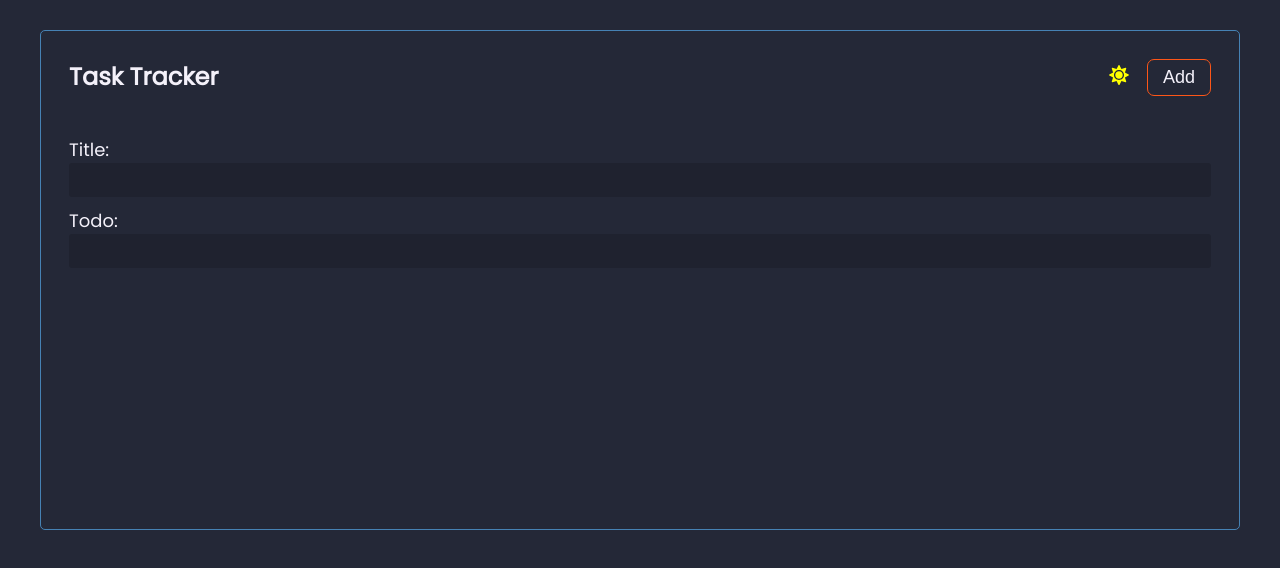
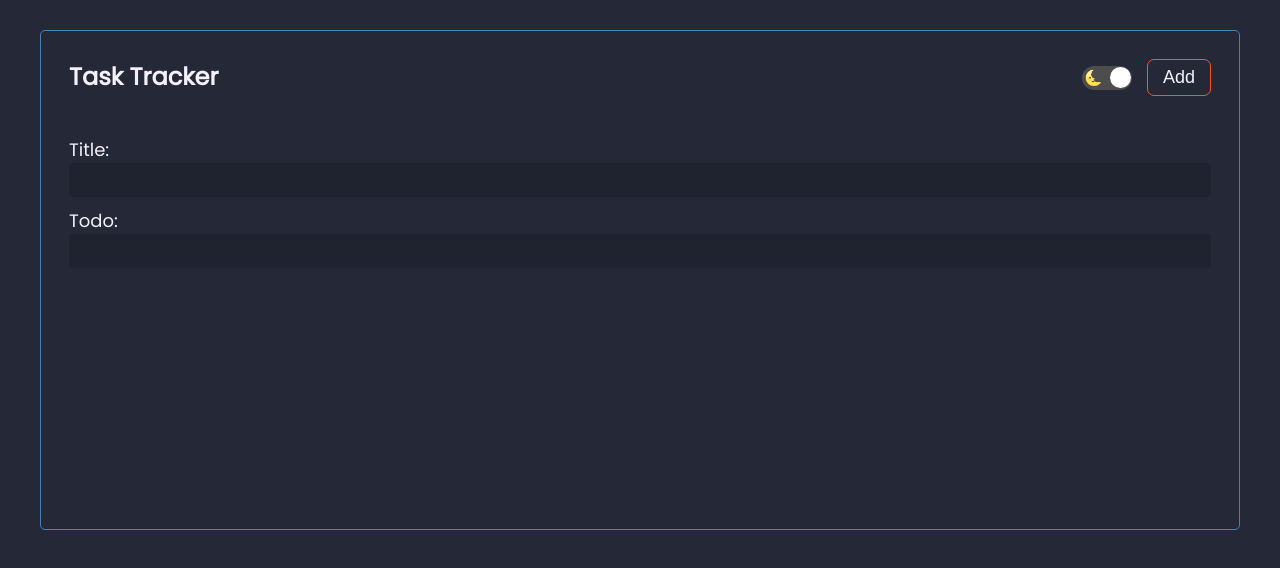
Before and after one commit to miroiu-dev/todo-app, a React (Create React App) app: page / in a window 1280 px wide. Shown: the top 568 px of the page. Built offline with nearby package versions, Linux system fonts and the light colour scheme; no server answers.

Commit message:
added theme toggle button

```diff
--- a/package.json
+++ b/package.json
@@ -13,6 +13,11 @@
 		"react-dom": "^17.0.0",
 		"react-icons": "^4.1.0",
 		"typescript": "^4.1.5"
+	},
+	"eslintConfig": {
+		"extends": [
+			"react-app"
+		]
 	},
 	"scripts": {
 		"start": "react-scripts start",
--- a/src/components/AddTodo.tsx
+++ b/src/components/AddTodo.tsx
@@ -1,7 +1,11 @@
 import React, { useState, useEffect } from 'react';
 import InputBox from './InputBox';
 import './css/addtodo.css';
-import { FaMoon as DarkThemeIcon, FaSun as LightThemeIcon } from 'react-icons/fa';
+import {
+	FaMoon as DarkThemeIcon,
+	FaSun as LightThemeIcon,
+} from 'react-icons/fa';
+import { ToggleThemeButton } from './ToggleTheme';
 
 const savedTheme = localStorage.getItem('theme');
 type Task = {
@@ -17,7 +21,12 @@ type Props = {
 	saveEditTask: (id: number, title: string, content: string) => void;
 };
 
-const AddTodo: React.FC<Props> = ({ addTask, onEditCancel, editTask, saveEditTask }) => {
+const AddTodo: React.FC<Props> = ({
+	addTask,
+	onEditCancel,
+	editTask,
+	saveEditTask,
+}) => {
 	const [title, setTitle] = useState(editTask ? editTask.title : '');
 	const [content, setContent] = useState(editTask ? editTask.content : '');
 	const [errors, setErrors] = useState({ title: false, content: false });
@@ -65,14 +74,18 @@ const AddTodo: React.FC<Props> = ({ addTask, onEditCancel, editTask, saveEditTas
 		setErrors({ title: title.length === 0, content: content.length === 0 });
 	};
 	return (
-		<div className="add-todo-container" onKeyPress={ev => ev.key === 'Enter' && addTodo()}>
+		<div
+			className="add-todo-container"
+			onKeyPress={ev => ev.key === 'Enter' && addTodo()}
+		>
 			<div className="task-tracker-container">
 				<h2 className="task-tracker">Task Tracker</h2>
 				<div className="btns-container-add">
 					{!editTask && (
-						<button className="theme-button" onClick={changeTheme} aria-label="Switch theme">
-							{theme == 'dark' ? <LightThemeIcon /> : <DarkThemeIcon />}
-						</button>
+						<ToggleThemeButton
+							theme={theme}
+							onClick={changeTheme}
+						/>
 					)}
 
 					{!editTask && (
@@ -83,7 +96,10 @@ const AddTodo: React.FC<Props> = ({ addTask, onEditCancel, editTask, saveEditTas
 				</div>
 				{editTask && (
 					<div>
-						<button className="btn edit margin" onClick={() => addEditedTodo(title, content)}>
+						<button
+							className="btn edit margin"
+							onClick={() => addEditedTodo(title, content)}
+						>
 							Edit
 						</button>
 						<button className="btn cancel" onClick={onCancel}>
@@ -93,8 +109,18 @@ const AddTodo: React.FC<Props> = ({ addTask, onEditCancel, editTask, saveEditTas
 				)}
 			</div>
 			<div className="todo-create-container">
-				<InputBox label="Title:" value={title} onChange={onChangeTitle} hasError={errors.title} />
-				<InputBox label="Todo:" value={content} onChange={onChangeContent} hasError={errors.content} />
+				<InputBox
+					label="Title:"
+					value={title}
+					onChange={onChangeTitle}
+					hasError={errors.title}
+				/>
+				<InputBox
+					label="Todo:"
+					value={content}
+					onChange={onChangeContent}
+					hasError={errors.content}
+				/>
 			</div>
 		</div>
 	);
--- /dev/null
+++ b/src/components/ToggleTheme.tsx
@@ -0,0 +1,35 @@
+import './css/themebutton.css';
+import clsx from 'clsx';
+import React, { useRef } from 'react';
+import { useFocus } from './useFocus';
+
+export const ToggleThemeButton: React.FC<{
+	theme: string;
+	onClick: () => void;
+}> = ({ theme, onClick }) => {
+	const ref = useRef<HTMLDivElement | null>(null);
+	const { isFocused, addFocus } = useFocus(ref);
+	const thumb = clsx(
+		'thumb',
+		isFocused && 'focused',
+		theme === 'dark' && 'toggled'
+	);
+	return (
+		<div
+			className="wrapper"
+			onClick={() => {
+				onClick();
+				addFocus();
+			}}
+			ref={ref}
+		>
+			<div className="moon-wrapper">
+				<span className="moon">🌜</span>
+			</div>
+			<div className="sun-wrapper">
+				<span className="sun">🌞</span>
+			</div>
+			<div className={thumb}></div>
+		</div>
+	);
+};
--- /dev/null
+++ b/src/components/css/themebutton.css
@@ -0,0 +1,45 @@
+.wrapper {
+	border-radius: 9999px;
+	background-color: #4d4d4d;
+	padding: 10px;
+	width: 50px;
+	height: 24px;
+	display: flex;
+	justify-self: space-between;
+	align-items: center;
+	position: relative;
+	box-sizing: border-box;
+	cursor: pointer;
+}
+span {
+	user-select: none;
+	font-size: 15px;
+}
+.moon-wrapper {
+	position: absolute;
+	left: 2px;
+}
+.sun-wrapper {
+	position: absolute;
+	right: 2px;
+}
+.thumb {
+	width: 21px;
+	height: 21px;
+	background-color: #fff;
+	border-radius: 9999px;
+	position: absolute;
+	transform: translateX(-9px);
+	transition: 300ms;
+}
+.thumb.focused {
+	box-shadow: 0 0 2px 3px #25c2a0;
+}
+
+.wrapper:hover .thumb {
+	box-shadow: 0 0 2px 3px #25c2a0;
+}
+
+.thumb.toggled {
+	transform: translateX(18px);
+}
--- /dev/null
+++ b/src/components/useFocus.tsx
@@ -0,0 +1,30 @@
+import { MutableRefObject, useCallback, useEffect, useState } from 'react';
+
+export const useFocus = (ref: MutableRefObject<HTMLDivElement | null>) => {
+	const [isFocused, setIsFocused] = useState(false);
+
+	const addFocus = () => {
+		if (isFocused) return;
+		setIsFocused(true);
+	};
+	const removeFocus = () => {
+		setIsFocused(false);
+	};
+
+	const unfocus = useCallback(
+		(ev: Event) => {
+			if (ref.current && !ref.current.contains(ev.target as Node)) {
+				removeFocus();
+			}
+		},
+		[ref]
+	);
+
+	useEffect(() => {
+		document.addEventListener('click', unfocus);
+		return () => {
+			document.removeEventListener('click', unfocus);
+		};
+	}, [unfocus]);
+	return { isFocused, addFocus };
+};
--- a/src/style.css
+++ b/src/style.css
@@ -39,4 +39,5 @@ body {
 	box-sizing: border-box;
 	margin: 0;
 	padding: 0;
+	transition: 200ms;
 }
```
Also changed, not shown: src/components/TodoList.tsx (+10 -1 lines), tsconfig.json (+6 -4 lines).
